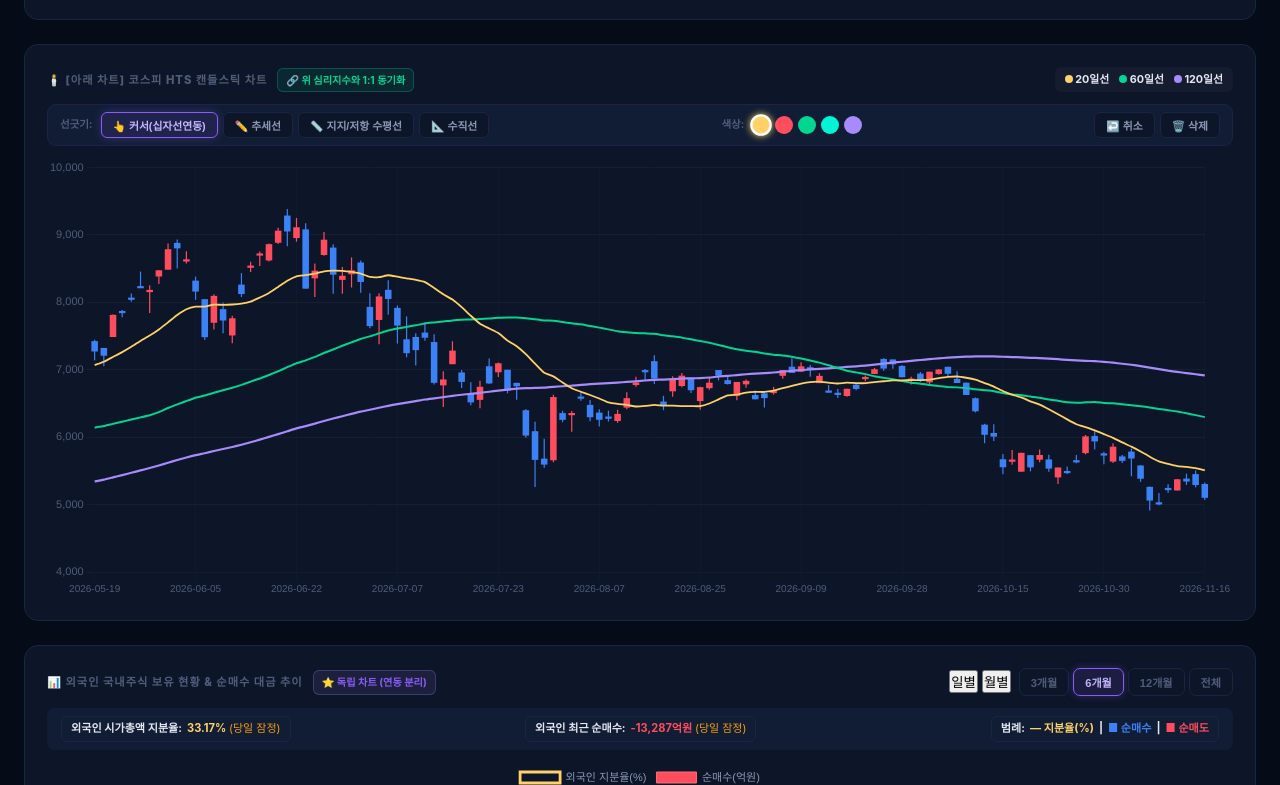
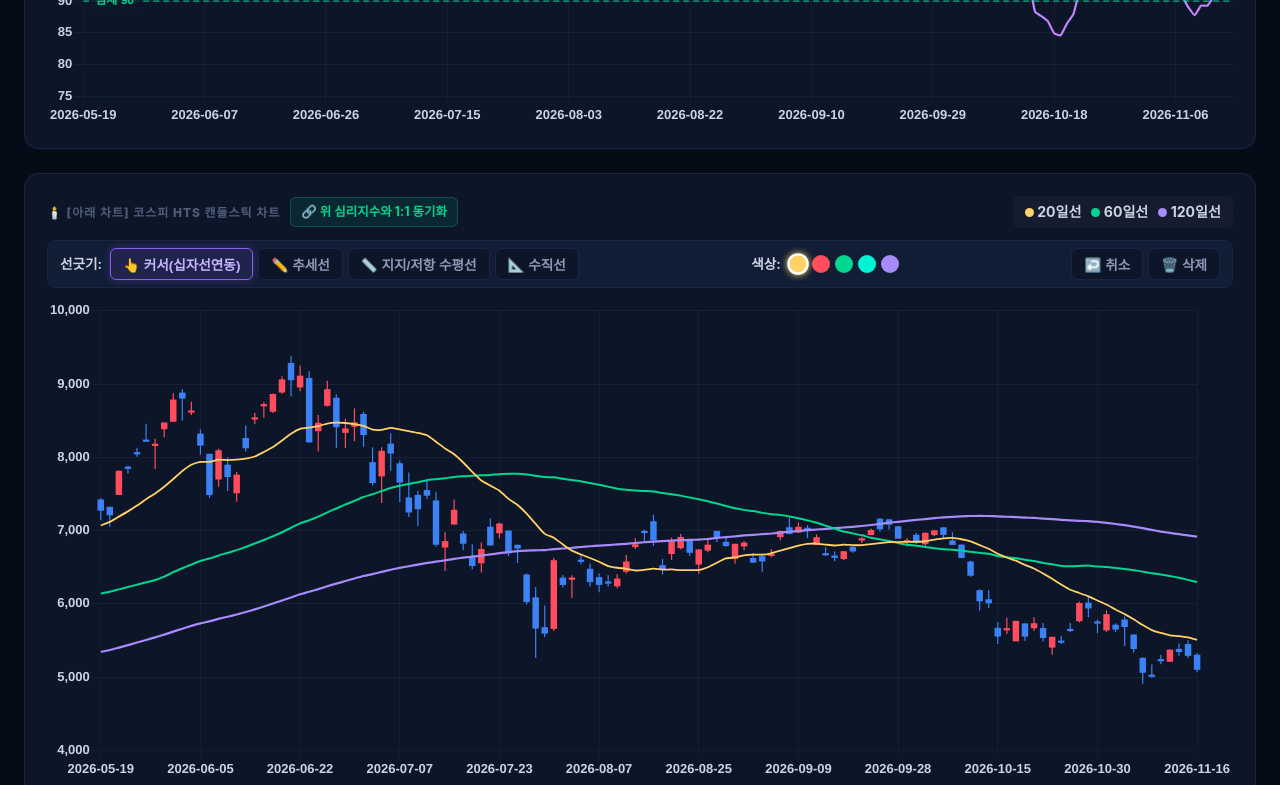
Before and after one commit to anyway102900-tech/cospi-valuation, a plain HTML site: page index.html in a window 1280 px wide. Shown: the part 975-1760 px from the top of the page. Drawn offline with Linux system fonts and the light colour scheme.

Commit message:
style: 저시력자/시인성 개선 - 차트 날짜, 수치, 폰트 및 카드 크기 대폭 확대

```diff
--- a/index.html
+++ b/index.html
@@ -46,7 +46,7 @@
   --shadow: 0 4px 24px rgba(0,0,0,0.3);
 }
 
-html { font-size: 15px; }
+html { font-size: 16px; }
 
 body {
   font-family: -apple-system, 'Segoe UI', 'Malgun Gothic', '맑은 고딕', sans-serif;
@@ -73,20 +73,20 @@ a:hover { text-decoration: underline; }
 
 .app-header .logo { display: flex; align-items: center; gap: 10px; }
 .app-header h1 {
-  font-size: 1.15rem; font-weight: 800;
+  font-size: 1.25rem; font-weight: 800;
   background: linear-gradient(135deg, #8b5cf6, #00d68f);
   -webkit-background-clip: text; -webkit-text-fill-color: transparent;
 }
 
 .badge {
-  font-size: 0.65rem; padding: 4px 10px; border-radius: 20px;
+  font-size: 0.78rem; padding: 5px 12px; border-radius: 20px;
   background: var(--green-bg); color: var(--green);
   border: 1px solid rgba(0,214,143,0.3);
   font-weight: 700;
 }
 
 .header-actions { display: flex; align-items: center; gap: 14px; }
-.update-time { font-size: 0.72rem; color: var(--text-sub); }
+.update-time { font-size: 0.88rem; color: #cbd5e1; font-weight: 600; }
 
 .btn-icon {
   width: 38px; height: 38px; border-radius: 10px;
@@ -173,20 +173,20 @@ a:hover { text-decoration: underline; }
 .tl-orb.blue   { background: radial-gradient(circle, var(--blue) 30%, #1d4ed8);   box-shadow: 0 0 50px var(--blue-glow); }
 .tl-orb.blue::after   { background: var(--blue-glow); }
 
-.tl-label { font-size: 1.08rem; font-weight: 800; margin-bottom: 4px; }
-.tl-sub   { font-size: 0.78rem; color: var(--text-sub); }
+.tl-label { font-size: 1.18rem; font-weight: 800; margin-bottom: 4px; }
+.tl-sub   { font-size: 0.88rem; color: #cbd5e1; font-weight: 600; }
 
 .vals-grid { display: grid; grid-template-columns: 1fr 1fr; gap: 14px; }
 .val-box {
   background: var(--bg-card-alt); border-radius: 12px;
   padding: 16px; text-align: center;
 }
-.val-title { font-size: 0.7rem; color: var(--text-dim); margin-bottom: 6px; font-weight: 600; }
-.val-num   { font-size: 1.7rem; font-weight: 800; }
+.val-title { font-size: 0.88rem; color: #94a3b8; margin-bottom: 6px; font-weight: 700; }
+.val-num   { font-size: 2.2rem; font-weight: 800; }
 .val-num.pos { color: var(--green); }
 .val-num.neg { color: var(--red); }
 .val-num.neu { color: var(--text-main); }
-.val-delta { font-size: 0.75rem; margin-top: 3px; }
+.val-delta { font-size: 0.92rem; margin-top: 4px; font-weight: 700; }
 
 .trend-tag {
   display: inline-flex; align-items: center; gap: 5px;
@@ -229,9 +229,9 @@ a:hover { text-decoration: underline; }
   border: 1px solid var(--border); border-radius: 8px; padding: 2px;
 }
 .tf-tab {
-  padding: 5px 14px; border-radius: 6px; border: none;
+  padding: 6px 16px; border-radius: 6px; border: none;
   background: transparent; color: var(--text-sub);
-  font-size: 0.78rem; font-weight: 800; cursor: pointer;
+  font-size: 0.92rem; font-weight: 800; cursor: pointer;
   transition: all 0.2s;
 }
 .tf-tab.active {
@@ -241,9 +241,9 @@ a:hover { text-decoration: underline; }
 
 .chart-btns { display: flex; gap: 4px; }
 .chart-btn {
-  padding: 5px 11px; border-radius: 7px;
+  padding: 6px 13px; border-radius: 7px;
   border: 1px solid var(--border); background: transparent;
-  color: var(--text-dim); cursor: pointer; font-size: 0.74rem;
+  color: var(--text-dim); cursor: pointer; font-size: 0.88rem;
   font-weight: 700; transition: all 0.2s;
 }
 .chart-btn.active {
@@ -255,9 +255,9 @@ a:hover { text-decoration: underline; }
 /* 🔍 확대/축소/리셋 */
 .zoom-btns { display: flex; gap: 4px; }
 .zoom-btn {
-  padding: 5px 10px; border-radius: 7px;
+  padding: 6px 12px; border-radius: 7px;
   border: 1px solid var(--border); background: var(--bg-card-alt);
-  color: var(--text-sub); cursor: pointer; font-size: 0.73rem;
+  color: var(--text-sub); cursor: pointer; font-size: 0.88rem;
   font-weight: 800; transition: all 0.2s;
   display: inline-flex; align-items: center; gap: 4px;
 }
@@ -265,10 +265,10 @@ a:hover { text-decoration: underline; }
 
 /* 이동평균선 범례 배지 */
 .ma-legend {
-  display: flex; align-items: center; gap: 10px; font-size: 0.72rem; font-weight: 700;
-  background: rgba(255,255,255,0.03); padding: 4px 10px; border-radius: 6px;
-}
-.ma-dot { width: 8px; height: 8px; border-radius: 50%; display: inline-block; }
+  display: flex; align-items: center; gap: 10px; font-size: 0.88rem; font-weight: 700;
+  background: rgba(255,255,255,0.03); padding: 5px 12px; border-radius: 6px; color: #cbd5e1;
+}
+.ma-dot { width: 9px; height: 9px; border-radius: 50%; display: inline-block; }
 
 /* 선 긋기 툴바 */
 .draw-toolbar {
@@ -278,12 +278,12 @@ a:hover { text-decoration: underline; }
   border-radius: 9px; padding: 7px 12px; margin-bottom: 12px;
 }
 .dt-group { display: flex; align-items: center; gap: 5px; flex-wrap: wrap; }
-.dt-label { font-size: 0.7rem; color: var(--text-dim); font-weight: 700; margin-right: 3px; }
+.dt-label { font-size: 0.85rem; color: #cbd5e1; font-weight: 700; margin-right: 3px; }
 
 .dt-btn {
-  padding: 4px 11px; border-radius: 6px; border: 1px solid var(--border);
+  padding: 5px 12px; border-radius: 6px; border: 1px solid var(--border);
   background: var(--bg-card); color: var(--text-sub); cursor: pointer;
-  font-size: 0.72rem; font-weight: 700; transition: all 0.2s;
+  font-size: 0.85rem; font-weight: 700; transition: all 0.2s;
   display: inline-flex; align-items: center; gap: 4px;
 }
 .dt-btn:hover { border-color: var(--purple); color: var(--text-main); }
@@ -306,40 +306,40 @@ a:hover { text-decoration: underline; }
 .c-purple { background: #a78bfa; color: #a78bfa; }
 
 /* 🌟 차트 래퍼 높이 */
-.chart-wrap { position: relative; width: 100%; height: 360px; }
-.chart-wrap-candle { height: 440px; }
-.chart-wrap-foreign { height: 340px; }
+.chart-wrap { position: relative; width: 100%; height: 380px; }
+.chart-wrap-candle { height: 480px; }
+.chart-wrap-foreign { height: 380px; }
 .chart-wrap canvas { display: block; width: 100% !important; height: 100% !important; }
 
 /* 🌟 외국인 서브패널 헤더 바 (일체형) */
 .subpanel-bar {
   display: flex; align-items: center; justify-content: space-between;
-  flex-wrap: wrap; gap: 8px;
-  background: rgba(255,255,255,0.02);
+  flex-wrap: wrap; gap: 10px;
+  background: rgba(255,255,255,0.03);
   border-top: 1px solid var(--border);
   border-bottom: 1px solid var(--border);
-  padding: 8px 14px;
+  padding: 10px 16px;
   margin-top: 16px;
-  margin-bottom: 8px;
+  margin-bottom: 10px;
 }
 .sp-title {
-  font-size: 0.76rem; font-weight: 800; color: #a78bfa;
-  display: flex; align-items: center; gap: 6px;
+  font-size: 0.95rem; font-weight: 800; color: #a78bfa;
+  display: flex; align-items: center; gap: 8px;
 }
 .sp-stats {
-  display: flex; align-items: center; gap: 12px; flex-wrap: wrap;
-  font-size: 0.74rem; font-weight: 700;
+  display: flex; align-items: center; gap: 14px; flex-wrap: wrap;
+  font-size: 0.95rem; font-weight: 700;
 }
 .sp-stat-item {
-  display: inline-flex; align-items: center; gap: 5px;
-  padding: 3px 9px; border-radius: 6px; background: var(--bg-card-alt);
+  display: inline-flex; align-items: center; gap: 6px;
+  padding: 6px 14px; border-radius: 8px; background: var(--bg-card-alt);
   border: 1px solid var(--border);
 }
-.sp-stat-item b { color: #ffd166; }
+.sp-stat-item b { color: #ffd166; font-size: 1.25rem; font-weight: 800; }
 
 /* 동기화 배지 */
 .sync-badge {
-  font-size: 0.68rem; padding: 3px 8px; border-radius: 6px;
+  font-size: 0.78rem; padding: 4px 10px; border-radius: 6px;
   background: rgba(0,214,143,0.1); color: var(--green);
   border: 1px solid rgba(0,214,143,0.25); font-weight: 700;
   display: inline-flex; align-items: center; gap: 4px;
@@ -354,17 +354,17 @@ a:hover { text-decoration: underline; }
   gap: 20px; margin-bottom: 20px;
 }
 
-.ind-val  { font-size: 1.5rem; font-weight: 800; margin: 6px 0; }
+.ind-val  { font-size: 1.95rem; font-weight: 800; margin: 6px 0; }
 .ind-meta {
   display: flex; justify-content: space-between; align-items: center;
-  font-size: 0.75rem; color: var(--text-dim);
+  font-size: 0.88rem; color: #94a3b8; font-weight: 600;
 }
 .ind-bar {
-  height: 5px; background: rgba(255,255,255,0.04); border-radius: 3px;
+  height: 6px; background: rgba(255,255,255,0.06); border-radius: 3px;
   margin-top: 10px; overflow: hidden;
 }
 .ind-bar-fill { height: 100%; border-radius: 3px; transition: width 0.6s ease; }
-.ind-note { margin-top: 8px; font-size: 0.74rem; color: var(--text-sub); line-height: 1.6; }
+.ind-note { margin-top: 8px; font-size: 0.88rem; color: #cbd5e1; line-height: 1.6; font-weight: 500; }
 
 /* ========================================
    FOOTER & TOAST
@@ -391,15 +391,15 @@ a:hover { text-decoration: underline; }
   .ind-grid  { grid-template-columns: 1fr 1fr; }
 }
 @media (max-width: 680px) {
-  html { font-size: 14px; }
+  html { font-size: 15px; }
   .app-header { padding: 12px 16px; flex-wrap: wrap; gap: 8px; }
   .main { padding: 14px; }
   .top-grid  { grid-template-columns: 1fr; }
   .tl-card   { flex-direction: column; }
   .ind-grid  { grid-template-columns: 1fr; }
-  .chart-wrap { height: 240px; }
-  .chart-wrap-candle { height: 260px; }
-  .chart-wrap-foreign { height: 130px; }
+  .chart-wrap { height: 320px; }
+  .chart-wrap-candle { height: 380px; }
+  .chart-wrap-foreign { height: 280px; }
   .draw-toolbar { justify-content: center; }
   .subpanel-bar { flex-direction: column; align-items: flex-start; }
 }
@@ -1297,27 +1297,29 @@ function renderNsiChart(){
       responsive:true, maintainAspectRatio:false,
       interaction:{ mode:'index', intersect:false },
       plugins:{
-        legend:{ labels:{ color:'#8b97b5', usePointStyle:true, pointStyle:'line', font:{size:12} } },
+        legend:{ labels:{ color:'#cbd5e1', usePointStyle:true, pointStyle:'line', font:{size:13, weight:'600'} } },
         tooltip:{
           enabled: (drawState.nsi.tool === 'none'),
-          backgroundColor:'#162040', titleColor:'#e4e8f1', bodyColor:'#e4e8f1',
-          borderColor:'#243158', borderWidth:1, padding:12, cornerRadius:8,
+          backgroundColor:'#162040', titleColor:'#ffffff', bodyColor:'#cbd5e1',
+          borderColor:'#334155', borderWidth:1, padding:14, cornerRadius:8,
+          titleFont:{ size:14, weight:'bold' },
+          bodyFont:{ size:13, weight:'500' },
           callbacks:{ label:c=> c.raw==null?null:`${c.dataset.label}: ${Number(c.raw).toFixed(2)}` }
         },
         annotation:{
           annotations:{
-            h110:{type:'line',yMin:110,yMax:110,borderColor:'rgba(255,77,94,0.5)',borderWidth:1.5,borderDash:[6,4],
-              label:{display:true,content:'과열 110',position:'start',color:'rgba(255,77,94,0.8)',font:{size:10},backgroundColor:'transparent'}},
-            h100:{type:'line',yMin:100,yMax:100,borderColor:'rgba(139,151,181,0.3)',borderWidth:1,borderDash:[4,4],
-              label:{display:true,content:'기준 100',position:'start',color:'rgba(139,151,181,0.6)',font:{size:10},backgroundColor:'transparent'}},
-            h90:{type:'line',yMin:90,yMax:90,borderColor:'rgba(0,214,143,0.5)',borderWidth:1.5,borderDash:[6,4],
-              label:{display:true,content:'침체 90',position:'start',color:'rgba(0,214,143,0.8)',font:{size:10},backgroundColor:'transparent'}}
+            h110:{type:'line',yMin:110,yMax:110,borderColor:'rgba(255,77,94,0.6)',borderWidth:1.8,borderDash:[6,4],
+              label:{display:true,content:'과열 110',position:'start',color:'rgba(255,100,120,1)',font:{size:12, weight:'bold'},backgroundColor:'rgba(15,23,42,0.8)'}},
+            h100:{type:'line',yMin:100,yMax:100,borderColor:'rgba(148,163,184,0.4)',borderWidth:1.2,borderDash:[4,4],
+              label:{display:true,content:'기준 100',position:'start',color:'rgba(203,213,225,0.9)',font:{size:12, weight:'bold'},backgroundColor:'rgba(15,23,42,0.8)'}},
+            h90:{type:'line',yMin:90,yMax:90,borderColor:'rgba(0,214,143,0.6)',borderWidth:1.8,borderDash:[6,4],
+              label:{display:true,content:'침체 90',position:'start',color:'rgba(0,214,143,1)',font:{size:12, weight:'bold'},backgroundColor:'rgba(15,23,42,0.8)'}}
           }
         }
       },
       scales:{
-        x:{ grid:{color:'rgba(255,255,255,0.02)'}, ticks:{color:'#4f5d7a',font:{size:10},maxRotation:45,maxTicksLimit:10} },
-        y:{ grid:{color:'rgba(255,255,255,0.04)'}, ticks:{color:'#4f5d7a',font:{size:11}}, suggestedMin:75, suggestedMax:125 }
+        x:{ grid:{color:'rgba(255,255,255,0.03)'}, ticks:{color:'#cbd5e1',font:{size:13, weight:'600'},maxRotation:45,maxTicksLimit:10} },
+        y:{ grid:{color:'rgba(255,255,255,0.05)'}, ticks:{color:'#cbd5e1',font:{size:13, weight:'600'}}, suggestedMin:75, suggestedMax:125 }
       }
     }
   });
@@ -1411,8 +1413,10 @@ function renderKospiChart(){
           bodyColor: '#e4e8f1',
           borderColor: '#243158',
           borderWidth: 1,
-          padding: 12,
+          padding: 14,
           cornerRadius: 8,
+          titleFont: { size: 14, weight: 'bold' },
+          bodyFont: { size: 13, weight: '500' },
           callbacks: {
             title: items => {
               const idx = items[0].dataIndex;
@@ -1439,12 +1443,12 @@ function renderKospiChart(){
       },
       scales: {
         x: {
-          grid: { color: 'rgba(255,255,255,0.02)' },
-          ticks: { color: '#4f5d7a', font: { size: 10 }, maxRotation: 45, maxTicksLimit: 12 }
+          grid: { color: 'rgba(255,255,255,0.03)' },
+          ticks: { color: '#cbd5e1', font: { size: 13, weight: '600' }, maxRotation: 45, maxTicksLimit: 12 }
         },
         y: {
-          grid: { color: 'rgba(255,255,255,0.04)' },
-          ticks: { color: '#4f5d7a', font: { size: 11 }, callback: v => Number(v).toLocaleString() },
+          grid: { color: 'rgba(255,255,255,0.05)' },
+          ticks: { color: '#cbd5e1', font: { size: 13, weight: '600' }, callback: v => Number(v).toLocaleString() },
           suggestedMin: minL - padding,
           suggestedMax: maxH + padding
         }
@@ -1543,15 +1547,17 @@ function renderForeignChart(){
       maintainAspectRatio: false,
       interaction: { mode: 'index', intersect: false },
       plugins: {
-        legend: { labels: { color: '#8b97b5', font: { size: 11 } } },
+        legend: { labels: { color: '#cbd5e1', font: { size: 13, weight: '600' } } },
         tooltip: {
           backgroundColor: '#162040',
-          titleColor: '#e4e8f1',
-          bodyColor: '#e4e8f1',
-          borderColor: '#243158',
+          titleColor: '#ffffff',
+          bodyColor: '#cbd5e1',
+          borderColor: '#334155',
           borderWidth: 1,
-          padding: 10,
-          cornerRadius: 7,
+          padding: 14,
+          cornerRadius: 8,
+          titleFont: { size: 14, weight: 'bold' },
+          bodyFont: { size: 13, weight: '500' },
           callbacks: {
             title: items => `${items[0].label} (${isDay ? '일별' : '월별'} 외국인 수급)`,
             label: item => {
@@ -1569,17 +1575,17 @@ function renderForeignChart(){
       },
       scales: {
         x: {
-          grid: { color: 'rgba(255,255,255,0.02)' },
-          ticks: { color: '#4f5d7a', font: { size: 9 }, maxRotation: 45, maxTicksLimit: 12 }
+          grid: { color: 'rgba(255,255,255,0.03)' },
+          ticks: { color: '#cbd5e1', font: { size: 13, weight: '600' }, maxRotation: 45, maxTicksLimit: 12 }
         },
         // 좌측: 지분율(%)
         yRatio: {
           type: 'linear',
           position: 'left',
-          grid: { color: 'rgba(255,255,255,0.03)' },
+          grid: { color: 'rgba(255,255,255,0.04)' },
           ticks: {
             color: '#ffd166',
-            font: { size: 10 },
+            font: { size: 14, weight: 'bold' },
             callback: v => `${Number(v).toFixed(1)}%`
           },
           min: Math.floor((minR - padR) * 10) / 10,
@@ -1590,12 +1596,12 @@ function renderForeignChart(){
           type: 'linear',
           position: 'right',
           grid: {
-            color: context => context.tick && context.tick.value === 0 ? 'rgba(255,255,255,0.35)' : 'rgba(255,255,255,0.02)',
+            color: context => context.tick && context.tick.value === 0 ? 'rgba(255,255,255,0.45)' : 'rgba(255,255,255,0.02)',
             lineWidth: context => context.tick && context.tick.value === 0 ? 1.5 : 1
           },
           ticks: {
-            color: '#8b97b5',
-            font: { size: 9 },
+            color: '#cbd5e1',
+            font: { size: 12, weight: '600' },
             callback: v => `${Number(v).toLocaleString()}억`
           }
         }
```
